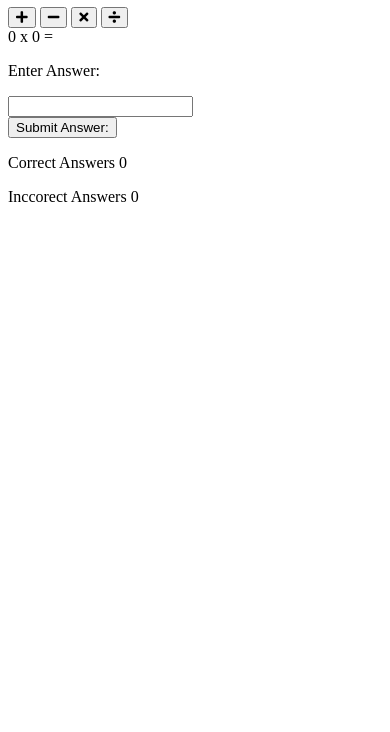
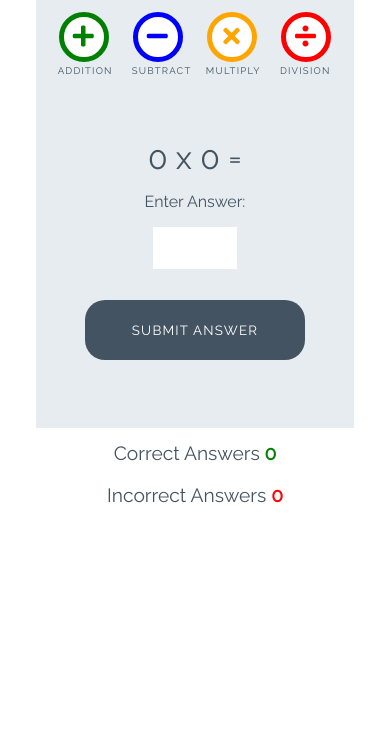
Before and after one commit to SaskiaPacker/love-maths, a plain HTML site: page index.html in a window 390 px wide. Shown: the part 112-844 px from the top of the page. Drawn offline with Linux system fonts and the light colour scheme.

Commit message:
Add styles for game

```diff
--- a/assets/css/style.css
+++ b/assets/css/style.css
@@ -0,0 +1,255 @@
+/* --------- Global style */
+
+body {
+    background-color: white;
+    font-family: "Raleway", sans-serif;
+    color: #445361;
+    text-align: center;
+}
+
+/* --------- Heading */
+
+.heading {
+    text-align: center;
+    font-size: 2.5rem;
+}
+
+.logo {
+    height: 40px;
+    padding-right: 5px;
+}
+
+/* --------- Game layout */
+
+.game-area {
+    background-color: #E6ECF0;
+    box-sizing: border-box;
+    width: 85%;
+    height: 65vh;
+    max-height: 450px;
+    max-width: 830px;
+    margin-left: auto;
+    margin-right: auto;
+    padding: 1%;
+}
+
+.question-area {
+    width: 50%;
+    font-size: 2rem;
+    margin: auto;
+    padding: 50px 0;
+}
+
+.question-area span {
+    padding: 0 15px;
+}
+
+.score-area {
+    margin: 5px auto;
+    width: 60%;
+    font-size: 1.2rem;
+}
+
+.controls-area {
+    width: 85%;
+    margin: 30px auto;
+}
+
+#score {
+    color: green;
+    font-weight: bold;
+}
+
+#incorrect {
+    color: red;
+    font-weight: bold;
+}
+
+.answer-message {
+    display: none;
+    font-size: 1rem;
+}
+
+#answer-box {
+    border: none;
+    color: #445361;
+    display: inline-block;
+    height: 40px;
+    width: 80px;
+    font-size: 1.2rem;
+}
+
+.scores {
+    display: inline-block;
+    padding: 25px;
+}
+
+/* --------- Buttons */
+
+.btn {
+    width: 220px;
+    height: 60px;
+    font-family: "Raleway", sans-serif;
+    text-transform: uppercase;
+    letter-spacing: 1.2px;
+    color: white;
+}
+
+.btn:focus {
+    outline: none;
+}
+
+.btn--big {
+    padding-top: 10px;
+    border-radius: 50%;
+    background-color: white;
+    border: 10px solid;
+    width: 100px;
+    height: 100px;
+    font-size: 3.2rem;
+    margin: 0 30px;
+    transition: all 0.5s;
+
+}
+
+.btn--big::after {
+    content: attr(data-type);
+    font-size: 1rem;
+    color: #445361;
+    position: relative;
+    left: -0.5rem;
+}
+
+.btn--blue {
+    border-color: blue;
+    color: blue;
+}
+
+.btn--blue:active,
+.btn--blue:hover {
+    background-color: darkblue;
+    color: white;
+}
+
+.btn--orange {
+    border-color: orange;
+    color: orange;
+}
+
+.btn--orange:active,
+.btn--orange:hover {
+    background-color: darkorange;
+    color: white;
+}
+
+.btn--red {
+    border-color: red;
+    color: red;
+}
+
+.btn--red:active,
+.btn--red:hover {
+    background-color: darkred;
+    color: white;
+}
+
+.btn--green {
+    border-color: green;
+    color: green;
+}
+
+.btn--green:active,
+.btn--green:hover {
+    background-color: darkgreen;
+    color: white;
+}
+
+.btn--gray {
+    margin-top: 25px;
+    background-color: #445361;
+    border: 1px transparent;
+    border-radius: 20px;
+}
+
+.btn--gray:active,
+.btn--gray:hover {
+    background-color: #0d1013;
+}
+
+/* --------- Media queries */
+
+@media (max-width: 414px) {
+    .controls-area {
+        width: 100%;
+    }
+
+    .btn--big {
+        margin: 0 10px;
+        padding: 5px;
+        border: 5px solid;
+        width: 50px;
+        height: 50px;
+        font-size: 1.5rem;
+    }
+
+    .btn--big::after {
+        font-size: 0.6rem;
+        left: -0.7rem;
+    }
+
+    .question-area {
+        padding: 10% 0;
+        width: 100%;
+    }
+
+    .question-area span {
+        padding: 0;
+    }
+
+    .answer-message {
+        display: block;
+    }
+
+    #answer-box {
+        display: block;
+        margin: 0 auto;
+    }
+
+    .btn--gray {
+        margin-top: 0;
+    }
+
+    .score-area {
+        width: 100%;
+    }
+
+    .scores {
+        margin: 0.5em auto;
+        display: block;
+        padding: 5px;
+    }
+
+    .heading {
+        font-size: 2rem;
+    }
+}
+
+@media (max-width: 320px) {
+    .game-area {
+        height: 70vh;
+    }
+
+    .controls-area {
+        width: 75%;
+        margin: 10px auto;
+    }
+
+    .btn--big {
+        margin: 10px 10px;
+    }
+
+    .question-area {
+        padding: 10px 0;
+    }
+
+}
--- a/index.html
+++ b/index.html
@@ -3,33 +3,34 @@
 
 <head>
     <meta charset="UTF-8">
-    <meta http-equiv="X-UA-Compatible" content="IE=edge">
     <meta name="viewport" content="width=device-width, initial-scale=1.0">
-    <link rel="stylesheet" href="assets/css/style.css">
+
     <!-- font awesome and google fonts -->
     <link rel="stylesheet" href="https://use.fontawesome.com/releases/v5.7.2/css/all.css"
         integrity="sha384-fnmOCqbTlWIlj8LyTjo7mOUStjsKC4pOpQbqyi7RrhN7udi9RwhKkMHpvLbHG9Sr" crossorigin="anonymous">
     <link href="https://fonts.googleapis.com/css?family=Raleway%7CRighteous" rel="stylesheet">
+
+    <link rel="stylesheet" href="assets/css/style.css">
     <title>Document</title>
 </head>
 
 <body>
     <h1 class="heading">
-        <img class="logo" src="assets/images/logo.png" atl="logo"> Love Maths
+        <img class="logo" src="assets/images/logo.png" alt="logo"> Love Maths
     </h1>
 
     <div class="game-area">
         <div class="controls-area">
-            <button class="btn btn--big btn-green">
+            <button data-type="addition" class="btn btn--big btn--green">
                 <i class="fas fa-plus"></i>
             </button>
-            <button class="btn btn--big btn-blue">
+            <button data-type="subtract" class="btn btn--big btn--blue">
                 <i class="fas fa-minus"></i>
             </button>
-            <button class="btn btn--big btn-orange">
+            <button data-type="multiply" class="btn btn--big btn--orange">
                 <i class="fas fa-times"></i>
             </button>
-            <button class="btn btn--big btn-red">
+            <button data-type="division" class="btn btn--big btn--red">
                 <i class="fas fa-divide"></i>
             </button>
         </div>
@@ -41,13 +42,14 @@
             <p class="answer-message">Enter Answer:</p>
             <input id="answer-box" type="number">
         </div>
-        <button class="btn btn--gray">Submit Answer:</button>
+        <button data-type="submit" class="btn btn--gray">Submit Answer</button>
     </div>
 
     <div class="score-area">
-        <p class="scores"> Correct Answers <span id="score">0</span></p>
-        <p class="scores"> Inccorect Answers <span id="incorrect">0</span></p>
+        <p class="scores">Correct Answers <span id="score">0</span></p>
+        <p class="scores">Incorrect Answers <span id="incorrect">0</span></p>
     </div>
+
     <script src="assets/js/script.js"></script>
 </body>
 
```
